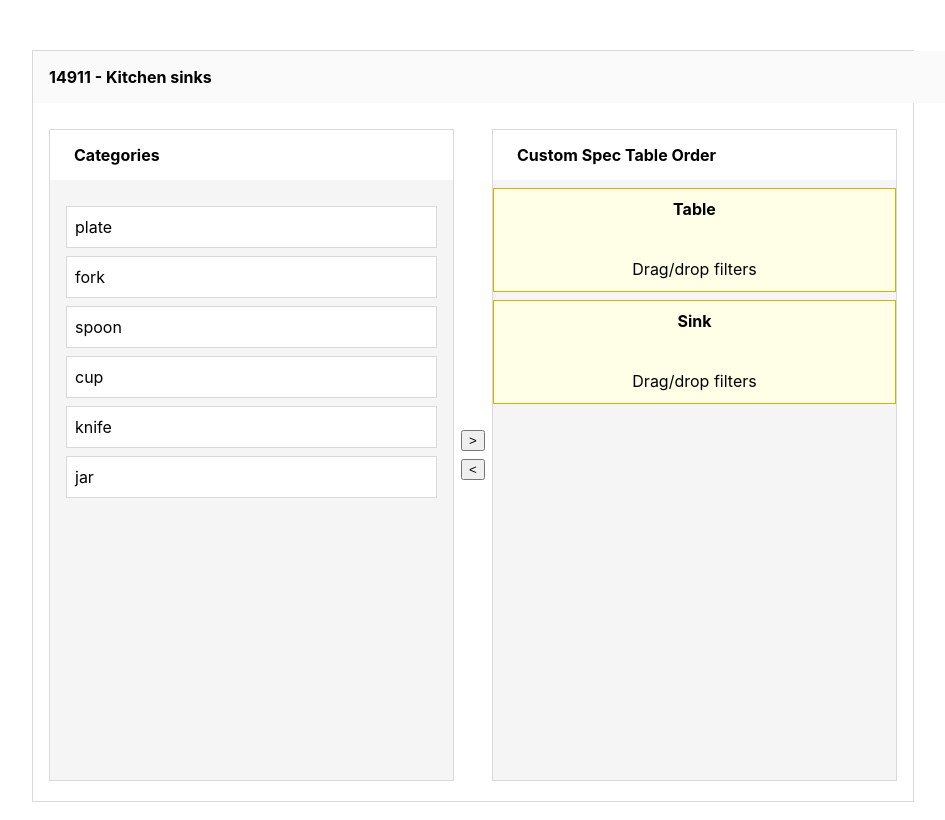
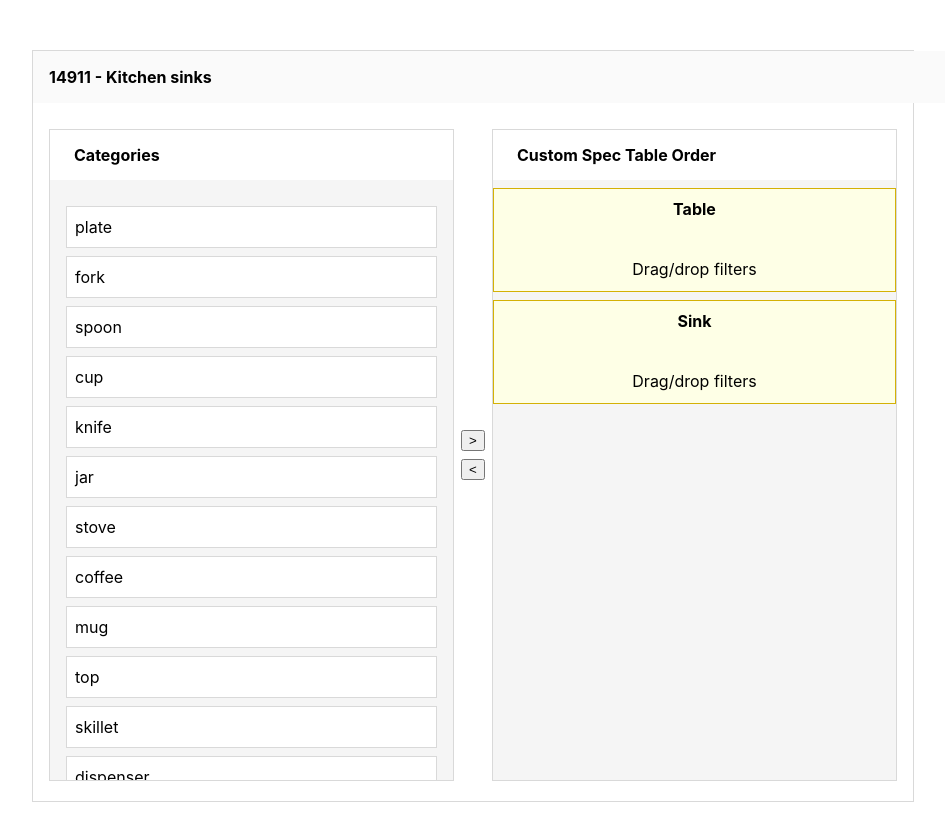
Before and after one commit to ricardomejiasilva/drag-drop-spec-tables, a React (Create React App) app: page / in a window 1280 px wide. Shown: the top 820 px of the page, without its empty margins (168-1113 px from the left). Built offline with nearby package versions, Linux system fonts and the light colour scheme.

Commit message:
clean up for sorting

```diff
--- a/src/App.tsx
+++ b/src/App.tsx
@@ -19,45 +19,7 @@ import { useEffect, useState } from "react";
 import SpecGroup from "./components/SpecGroup";
 import Item from "./components/Item";
 import { createPortal } from "react-dom";
-
-const defaultTaks: Task[] = [
-  {
-    id: 1,
-    columnId: "left",
-    content: "plate",
-    hidden: false,
-  },
-  {
-    id: 2,
-    columnId: "left",
-    content: "fork",
-    hidden: false,
-  },
-  {
-    id: 3,
-    columnId: "left",
-    content: "spoon",
-    hidden: false,
-  },
-  {
-    id: 4,
-    columnId: "left",
-    content: "cup",
-    hidden: false,
-  },
-  {
-    id: 5,
-    columnId: "left",
-    content: "knife",
-    hidden: false,
-  },
-  {
-    id: 6,
-    columnId: "left",
-    content: "jar",
-    hidden: false,
-  },
-];
+import { defaultTaks } from "./components/TaskList";
 
 function App() {
   const [tasks, setTasks] = useState<Task[]>(defaultTaks);
@@ -159,11 +121,20 @@ function App() {
           (task) => !selectedTasks.includes(task.id.toString())
         );
 
-        // Determine new index for insertion, accounting for moving to the top
+        // Determine new index for insertion
         let newIndex = updatedTasks.findIndex((t) => t.id === overId);
-        if (newIndex === 0 && overId !== activeId) {
-          // Special case for moving to the very top
-          newIndex = -1; // This will be adjusted to 0 when using splice below
+
+        if (newIndex === -1) {
+          // If overId not found in the list, calculate the index based on position
+          newIndex = tasks.findIndex((t) => t.id === overId);
+        } else {
+          // If overId found, check if dragging below it, then increment newIndex
+          const overTaskIndex = tasks.findIndex((t) => t.id === overId);
+          const activeTaskIndex = tasks.findIndex((t) => t.id === activeId);
+          if (activeTaskIndex > overTaskIndex) {
+            // If dragging the task downwards, decrement newIndex
+            newIndex--;
+          }
         }
 
         // Correctly splice in the moving tasks
--- /dev/null
+++ b/src/components/TaskList.tsx
@@ -0,0 +1,76 @@
+import { Task } from "../types";
+
+export const defaultTaks: Task[] = [
+  {
+    id: 1,
+    columnId: "left",
+    content: "plate",
+    hidden: false,
+  },
+  {
+    id: 2,
+    columnId: "left",
+    content: "fork",
+    hidden: false,
+  },
+  {
+    id: 3,
+    columnId: "left",
+    content: "spoon",
+    hidden: false,
+  },
+  {
+    id: 4,
+    columnId: "left",
+    content: "cup",
+    hidden: false,
+  },
+  {
+    id: 5,
+    columnId: "left",
+    content: "knife",
+    hidden: false,
+  },
+  {
+    id: 6,
+    columnId: "left",
+    content: "jar",
+    hidden: false,
+  },
+  {
+    id: 7,
+    columnId: "left",
+    content: "stove",
+    hidden: false,
+  },
+  {
+    id: 8,
+    columnId: "left",
+    content: "coffee",
+    hidden: false,
+  },
+  {
+    id: 9,
+    columnId: "left",
+    content: "mug",
+    hidden: false,
+  },
+  {
+    id: 10,
+    columnId: "left",
+    content: "top",
+    hidden: false,
+  },
+  {
+    id: 11,
+    columnId: "left",
+    content: "skillet",
+    hidden: false,
+  },
+  {
+    id: 12,
+    columnId: "left",
+    content: "dispenser",
+    hidden: false,
+  },
+];
```
